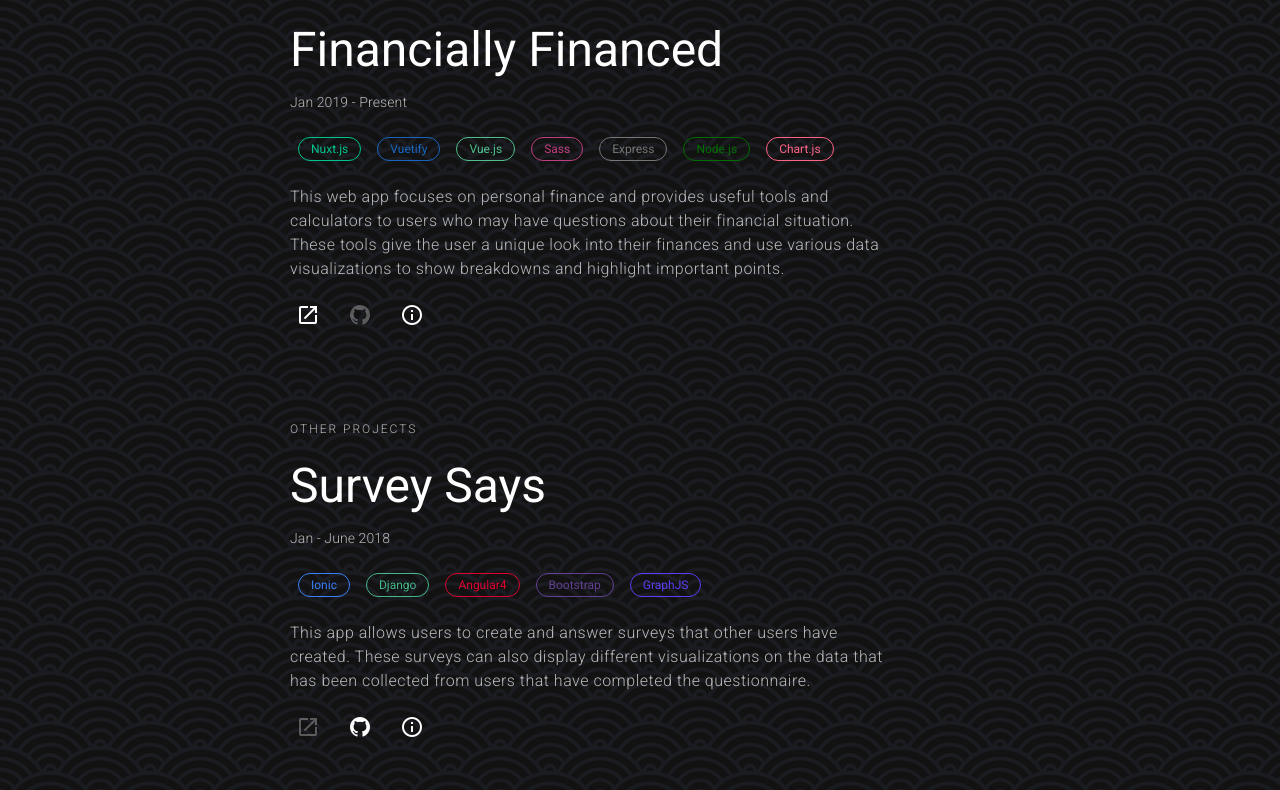
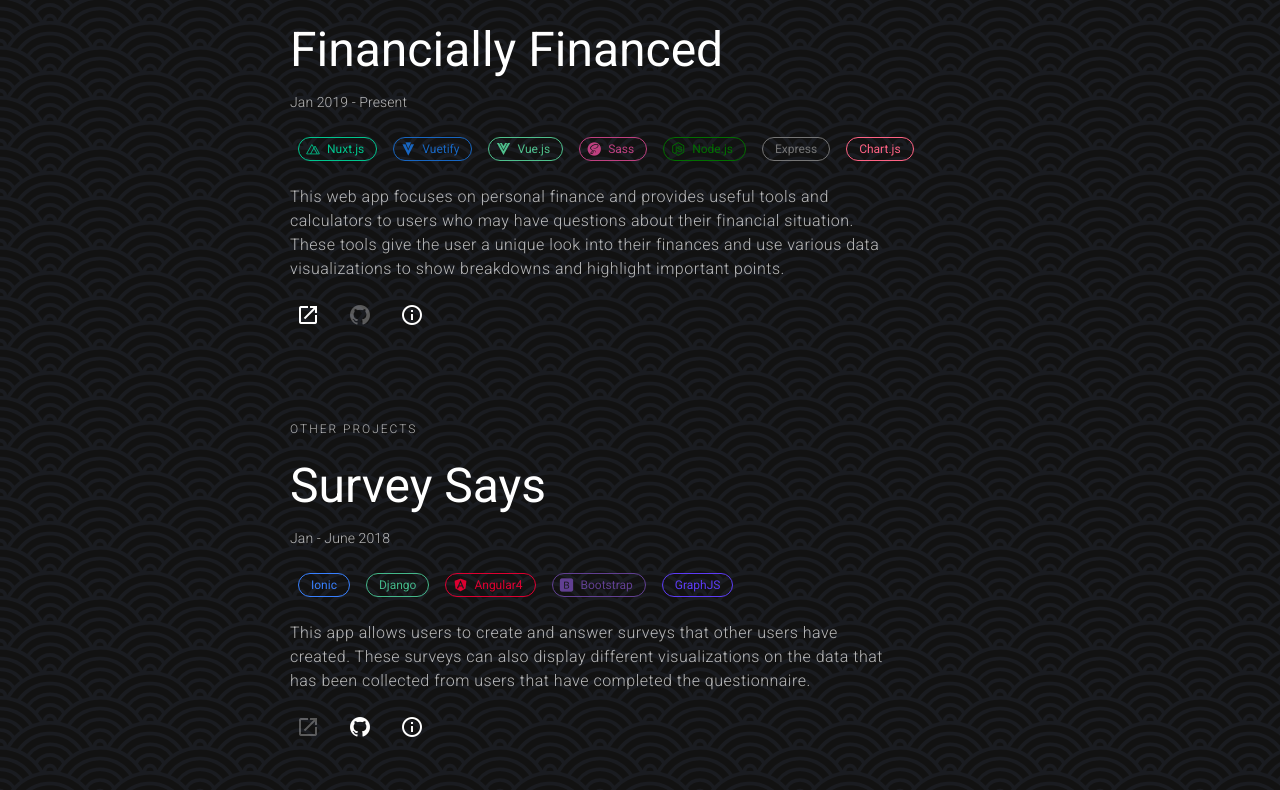
Before and after one commit to ahuff1315/anastasia-huff, a Nuxt app: page / in a window 1280 px wide. Shown: the part 679-1469 px from the top of the page. Built offline with nearby package versions, Linux system fonts and the light colour scheme.

Commit message:
add icons to chips

```diff
--- a/pages/index.vue
+++ b/pages/index.vue
@@ -28,22 +28,37 @@
         </p>
         <div class="pb-4">
           <v-chip class="ma-2" small color="nuxt" outlined>
+            <v-icon small left>
+              mdi-nuxt
+            </v-icon>
             Nuxt.js
           </v-chip>
           <v-chip class="ma-2" small color="vuetify" outlined>
+            <v-icon small left>
+              mdi-vuetify
+            </v-icon>
             Vuetify
           </v-chip>
           <v-chip class="ma-2" small color="vue" outlined>
+            <v-icon small left>
+              mdi-vuejs
+            </v-icon>
             Vue.js
           </v-chip>
           <v-chip class="ma-2" small color="sass" outlined>
+            <v-icon small left>
+              mdi-sass
+            </v-icon>
             Sass
+          </v-chip>
+          <v-chip class="ma-2" small color="node" outlined>
+            <v-icon small left>
+              mdi-nodejs
+            </v-icon>
+            Node.js
           </v-chip>
           <v-chip class="ma-2" small color="express" outlined>
             Express
-          </v-chip>
-          <v-chip class="ma-2" small color="node" outlined>
-            Node.js
           </v-chip>
           <v-chip class="ma-2" small color="chart" outlined>
             Chart.js
@@ -111,9 +126,15 @@
             Django
           </v-chip>
           <v-chip class="ma-2" small color="angular" outlined>
+            <v-icon small left>
+              mdi-angular
+            </v-icon>
             Angular4
           </v-chip>
           <v-chip class="ma-2" small color="bootstrap" outlined>
+            <v-icon small left>
+              mdi-bootstrap
+            </v-icon>
             Bootstrap
           </v-chip>
           <v-chip class="ma-2" small color="graphjs" outlined>
```
